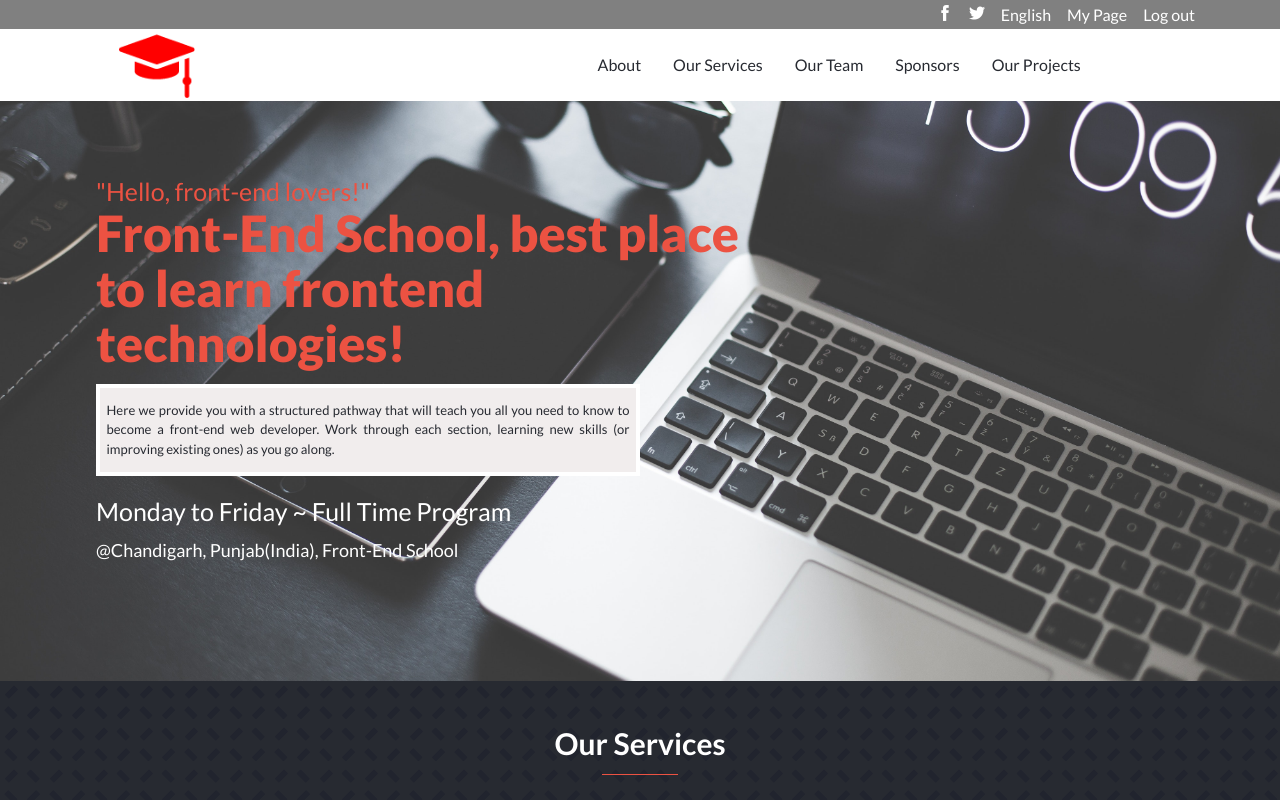
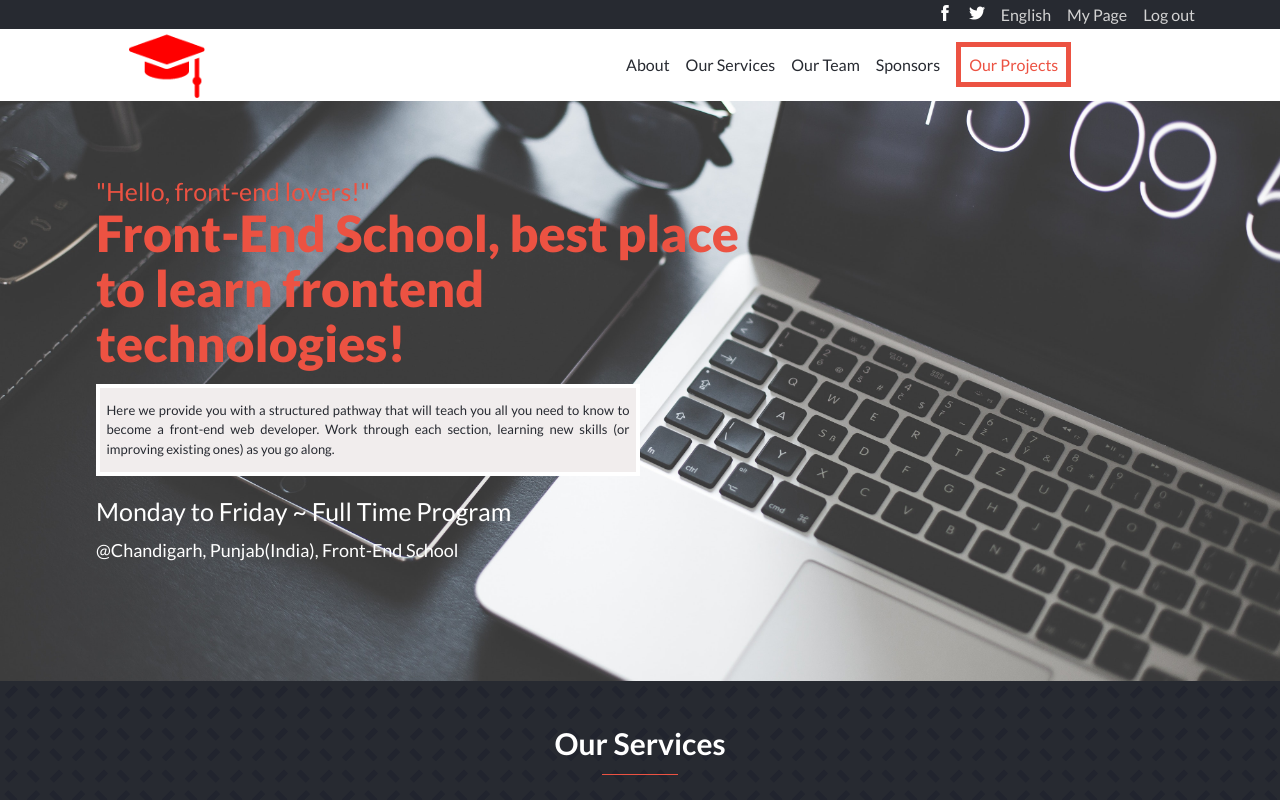
Before and after one commit to Khawanin/Frontend-School, a website: page index.html in a window 1280 px wide. Shown: the top 800 px of the page. Drawn offline with Linux system fonts and the light colour scheme; files whose address does not match are found by name.

Commit message:
Change top header and desktop nav styles

```diff
--- a/src/styles.css
+++ b/src/styles.css
@@ -553,7 +553,7 @@ footer {
 
   .top-header-list {
     display: flex;
-    background: gray;
+    background: #272a31;
     justify-content: flex-end;
     padding: 5px;
     gap: 1em;
@@ -561,16 +561,11 @@ footer {
   }
 
   .top-header-list a {
-    color: #fff;
+    color: #d3d3d3;
   }
 
   .last {
     margin-right: 5em;
-  }
-
-  .list-btn {
-    border: 5px solid #ec5242;
-    padding: 0.5em;
   }
 
   .desktop-nav {
@@ -587,7 +582,7 @@ footer {
 
   .desktop-nav-list {
     display: flex;
-    gap: 2em;
+    gap: 1em;
   }
 
   .desktop-nav-list li a {
@@ -596,6 +591,12 @@ footer {
 
   .desktop-nav-list li a:hover {
     color: #ec5242;
+  }
+
+  #list-btn {
+    color: #ec5242;
+    border: 5px solid #ec5242;
+    padding: 0.5em;
   }
 
   #hamburger-icon {
```
